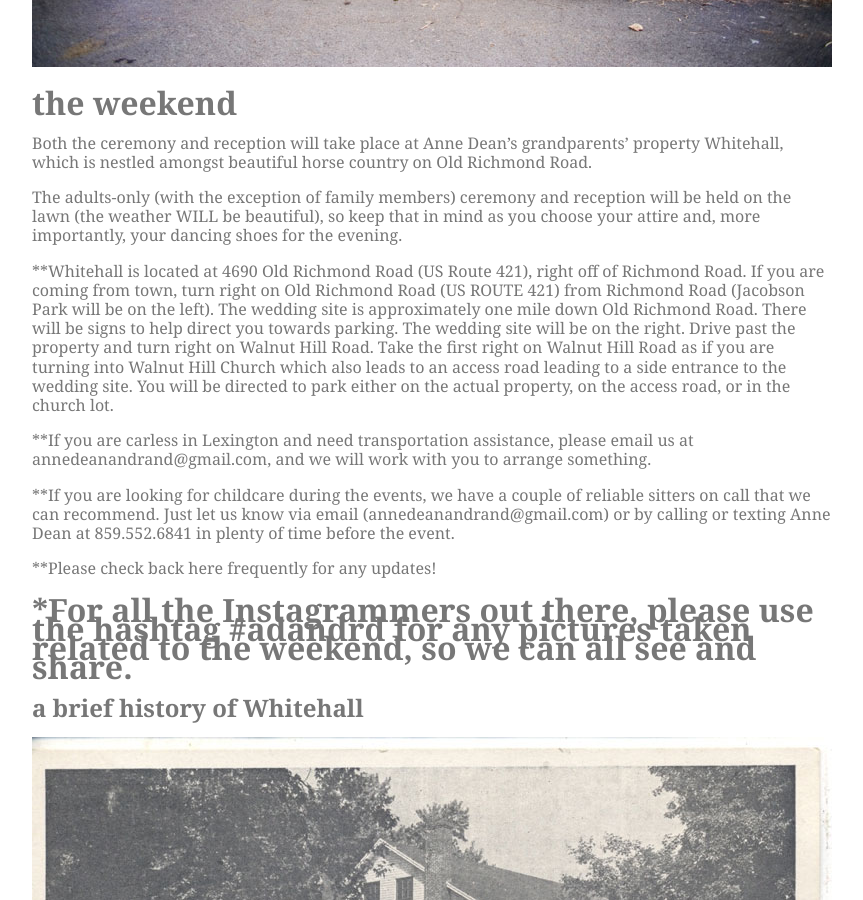
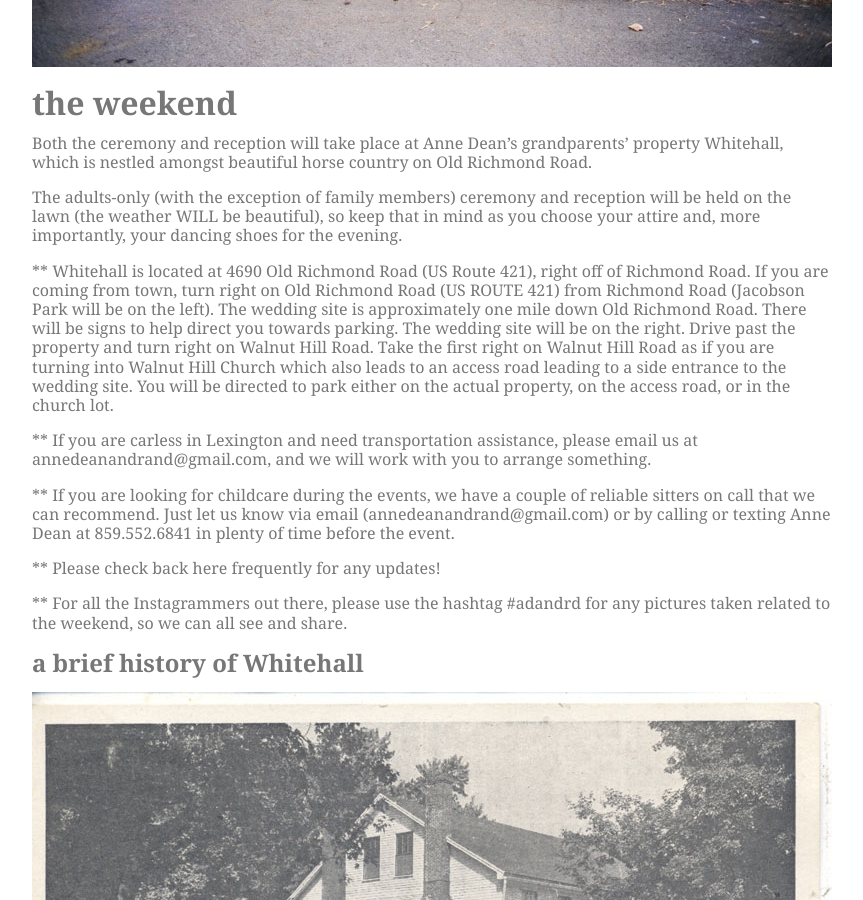
Before and after one commit to nikolaiwarner/annedeanandrand.com, a Jekyll site: the page built from weekend.md, in a window 1280 px wide and 900 px high, scrolled down 724 px. Shown: the whole window, without its empty margins (208-1071 px from the left). Built offline with Jekyll 4.4.1, drawn with Linux system fonts in a browser that asks for light colours.

Commit message:
fix a few jekyll errors

```diff
--- a/_config.yml
+++ b/_config.yml
@@ -1,2 +1 @@
-server: true
 permalink: pretty
--- a/weekend.md
+++ b/weekend.md
@@ -11,18 +11,18 @@ Both the ceremony and reception will take place at Anne Dean's grandparents' pro
 
 The adults-only (with the exception of family members) ceremony and reception will be held on the lawn (the weather WILL be beautiful), so keep that in mind as you choose your attire and, more importantly, your dancing shoes for the evening.
 
-**Whitehall is located at 4690 Old Richmond Road (US Route 421), right off of Richmond Road. If you are coming from town, turn right on Old Richmond Road (US ROUTE 421) from Richmond Road (Jacobson Park will be on the left). The wedding site is approximately one mile down Old Richmond Road. There will be signs to help direct you towards parking. The wedding site will be on the right. Drive past the property and turn right on Walnut Hill Road. Take the first right on Walnut Hill Road as if you are turning into Walnut Hill Church which also leads to an access road leading to a side entrance to the wedding site. You will be directed to park either on the actual property, on the access road, or in the church lot.
+** Whitehall is located at 4690 Old Richmond Road (US Route 421), right off of Richmond Road. If you are coming from town, turn right on Old Richmond Road (US ROUTE 421) from Richmond Road (Jacobson Park will be on the left). The wedding site is approximately one mile down Old Richmond Road. There will be signs to help direct you towards parking. The wedding site will be on the right. Drive past the property and turn right on Walnut Hill Road. Take the first right on Walnut Hill Road as if you are turning into Walnut Hill Church which also leads to an access road leading to a side entrance to the wedding site. You will be directed to park either on the actual property, on the access road, or in the church lot.
 
 
-**If you are carless in Lexington and need transportation assistance, please email us at annedeanandrand@gmail.com, and we will work with you to arrange something.
+** If you are carless in Lexington and need transportation assistance, please email us at annedeanandrand@gmail.com, and we will work with you to arrange something.
 
 
-**If you are looking for childcare during the events, we have a couple of reliable sitters on call that we can recommend. Just let us know via email (annedeanandrand@gmail.com) or by calling or texting Anne Dean at 859.552.6841 in plenty of time before the event.
+** If you are looking for childcare during the events, we have a couple of reliable sitters on call that we can recommend. Just let us know via email (annedeanandrand@gmail.com) or by calling or texting Anne Dean at 859.552.6841 in plenty of time before the event.
 
 
-**Please check back here frequently for any updates!
+** Please check back here frequently for any updates!
 
-#*For all the Instagrammers out there, please use the hashtag  #adandrd for any pictures taken related to the weekend, so we can all see and share.
+** For all the Instagrammers out there, please use the hashtag  #adandrd for any pictures taken related to the weekend, so we can all see and share.
 
 ## a brief history of Whitehall
 
```
Also changed, not shown: storytime.md (+2 -2 lines).
